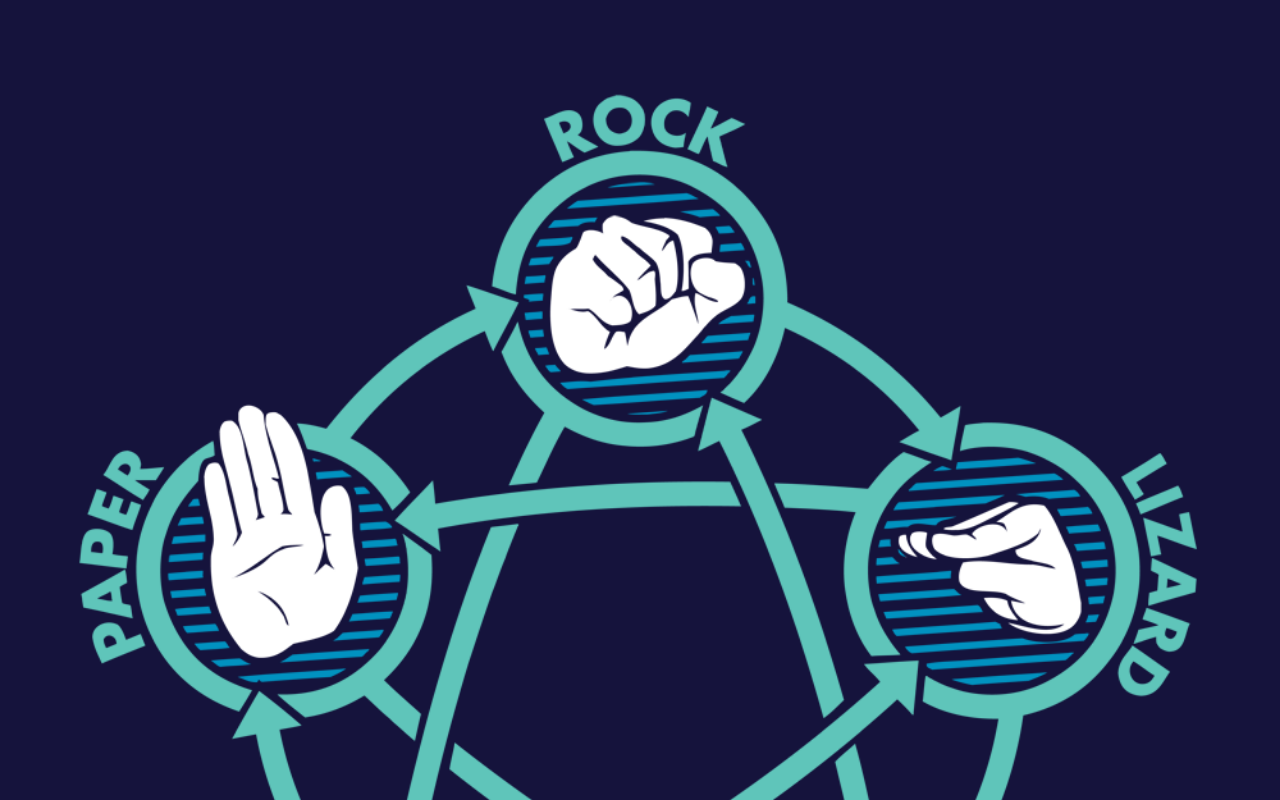
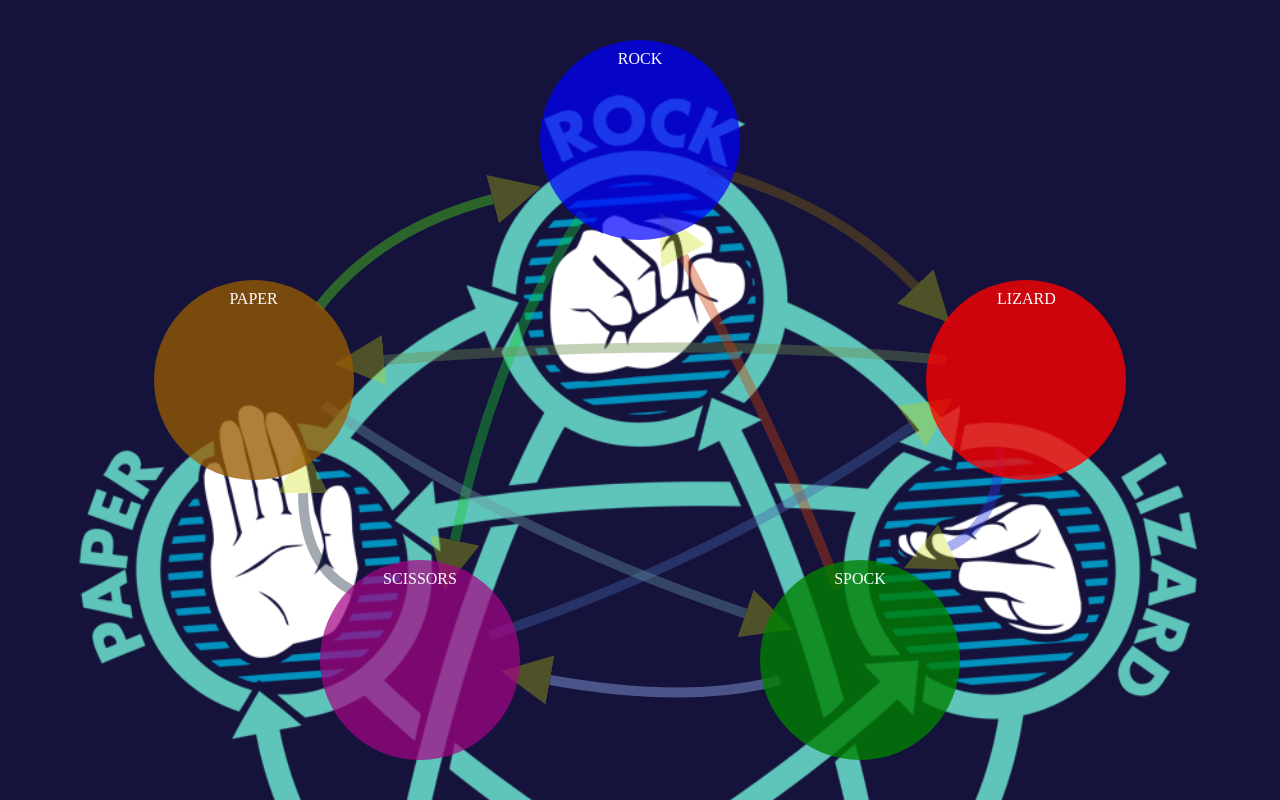
Before and after one commit to mbukh/Rock-Paper-Scissors, a website: page index.html in a window 1280 px wide. Shown: the top 800 px of the page. Drawn offline with Linux system fonts and the light colour scheme.

Commit message:
modified:   index.html 	modified:   index.js 	new file:   lines.js 	modified:   style.css

```diff
--- a/index.html
+++ b/index.html
@@ -1,5 +1,6 @@
 <!DOCTYPE html>
 <html lang="en">
+
 <head>
     <meta charset="UTF-8">
     <meta http-equiv="X-UA-Compatible" content="IE=edge">
@@ -7,8 +8,29 @@
     <link rel="stylesheet" href="style.css">
     <title>Rock Paper Scissors</title>
 </head>
+
 <body>
+    <img src="game-rules.png" alt="">
+    <div id="elements">
+        <div id="a">ROCK</div>
+        <div id="b">LIZARD</div>
+        <div id="c">SPOCK</div>
+        <div id="d">SCISSORS</div>
+        <div id="e">PAPER</div>
+    </div>
+
+    <svg xmlns="http://www.w3.org/2000/svg" width="100%" height="100%" id="arrows">
+        <marker id="arrowhead" markerWidth="14" markerHeight="5" refX="0" refY="2.5" orient="auto" opacity="0.8"
+            fill="#CCDD00">
+            <polygon points="0 0, 5 2.5, 0 5" />
+        </marker>
+        <path id="connector" fill="none" fill-opacity="0.4" opacity="0.4" stroke="#CCDD00" stroke-width="10"
+            marker-end="url(#arrowhead)" />
+    </svg>
+
+    <span id="center"></span>
     <script src="./index.js"></script>
-    <img src="game-rules.png" alt="">
+    <script src="./lines.js"></script>
 </body>
+
 </html>
--- a/index.js
+++ b/index.js
@@ -7,9 +7,40 @@ const elements = {
   scissors: 3,
   paper: 4,
 };
+const maxNumberOfGames = 5;
+let currentGameNumber = 0;
+
+const elementsDiv = [
+  document.querySelector("#a"),
+  document.querySelector("#b"),
+  document.querySelector("#c"),
+  document.querySelector("#d"),
+  document.querySelector("#e"),
+];
+elementsDiv.forEach((el, idx) => el.addEventListener("click", el => game(idx)));
+
+function game(playerElement) {
+    if (++currentGameNumber > 5) return 'Game Over.';
+    console.group("Round " + currentGameNumber);
+    // const playerSelection = getUserSelection();
+    const playerSelection = playerElement;
+    const computerSelection = getComputerChoice();
+    console.log(playRound(playerSelection, computerSelection));
+    console.groupEnd();
+}
+
+function playRound(playerSelection, computerSelection) {
+  let winner = getWinner(playerSelection, computerSelection);
+  return winner;
+}
+
+function getComputerChoice() {
+  return getRandomElement();
+}
 
 function getRandomElement() {
-  return Math.floor(Math.random() * elements.length);
+  const keys = Object.keys(elements);
+  return elements[keys[(keys.length * Math.random()) << 0]];
 }
 
 function getUserSelection() {
@@ -31,10 +62,6 @@ function getUserSelection() {
   return userElement;
 }
 
-function getComputerChoice() {
-  return getRandomElement();
-}
-
 function getWinner(playerSelection, computerSelection) {
   if (playerSelection === computerSelection) {
     return "ties";
@@ -48,24 +75,3 @@ function getWinner(playerSelection, computerSelection) {
     return playerSelection + " computer wins > " + computerSelection;
   }
 }
-
-function playRound(playerSelection, computerSelection) {
-  let winner = getWinner(playerSelection, computerSelection);
-  return winner;
-}
-
-function game() {
-  for (let i = 0; i < 5; i++) {
-    // const playerSelection = getUserSelection();
-    const computerSelection = getComputerChoice();
-    console.log(playRound(playerSelection, computerSelection));
-  }
-}
-
-for (let i = 0; i < 5; i++) {
-  console.group(i);
-  for (let j = 0; j < 5; j++) {
-    console.log(getWinner(i, j));
-  }
-  console.groupEnd();
-}
--- /dev/null
+++ b/lines.js
@@ -0,0 +1,124 @@
+"use strict";
+
+let divs = [
+  document.querySelector("#a"),
+  document.querySelector("#b"),
+  document.querySelector("#c"),
+  document.querySelector("#d"),
+  document.querySelector("#e"),
+];
+var svg = document.getElementById('arrows');
+let connectors = [];
+
+class Connector {
+  constructor(divStart, divEnd, connector) {
+    this.divStart = divStart;
+    this.divEnd = divEnd;
+    this.connector = connector;
+  }
+}
+
+function getClosestPointOnCircle(point, circle, radius) {
+  const vX = point.x - circle.x;
+  const vY = point.y - circle.y;
+  const magV = Math.sqrt(vX * vX + vY * vY);
+  const aX = circle.x + (vX / magV) * radius;
+  const aY = circle.y + (vY / magV) * radius;
+  return { x: aX, y: aY };
+}
+
+function getBezierQPoint (startPoint, endPoint, middle, radius) {
+  const offset = radius / 4;
+  const averageX = (startPoint.x + endPoint.x) / 2;
+  const outWardRight = averageX > middle.x;
+  const averageY = (startPoint.y + endPoint.y) / 2
+  const outWardDown = averageY > middle.y;
+  const sameHeight = startPoint.y === endPoint.y;
+  const posX = averageX + (outWardRight ? offset : (sameHeight ? 0 : - offset));
+  const posY = averageY + (outWardDown ?  offset : - offset);
+  return posX + "," + posY + " ";
+}
+
+function offsetFromCenter(pos, middle, radius) {
+  const offsetRight = pos.x > middle.x;
+  const offsetDown = pos.y > middle.y;
+  return {
+    x: pos.x + (offsetRight ? radius : -radius) * 0.2,
+    y: pos.y + (offsetDown ? radius : -radius) * 0.2,
+  }
+}
+
+function getDString(divStart, divEnd) {
+  let posA = {
+    x: divStart.offsetLeft + divStart.offsetWidth / 2,
+    y: divStart.offsetTop  + divStart.offsetHeight / 2,
+  };
+  let posB = {
+    x: divEnd.offsetLeft + divStart.offsetWidth / 2,
+    y: divEnd.offsetTop  + divStart.offsetHeight / 2,
+  };
+  const middle = {
+    x: divStart.parentElement.offsetLeft + divStart.parentElement.offsetWidth / 2,
+    y: divStart.parentElement.offsetTop + divStart.parentElement.offsetHeight / 2,
+  }
+  const radius = Number.parseInt(getComputedStyle(document.documentElement).getPropertyValue('--radius'));
+  posA = offsetFromCenter(posA, middle, radius);
+  posB = offsetFromCenter(posB, middle, radius);
+  const closestStartPoint = getClosestPointOnCircle(posB, posA, radius);
+  const closestEndPoint = getClosestPointOnCircle(posA, posB, radius * 1.5);
+  const dStr =
+    "M" + closestStartPoint.x + "," + closestStartPoint.y + " " +
+    "Q" + getBezierQPoint(closestStartPoint, closestEndPoint, middle, radius) +
+    closestEndPoint.x + "," + closestEndPoint.y;
+  return dStr;
+}
+
+function drawConnector(divStart, divEnd) {
+  let connector = new Connector(
+    divStart,
+    divEnd,
+    document.querySelector("#connector").cloneNode(true)
+  );
+  let count = connectors.push(connector);
+  connector.connector.id = "connector" + count;
+
+  let dStr = getDString(divStart, divEnd);
+  connector.connector.setAttribute("d", dStr);
+  // let strokeColor = document.defaultView.getComputedStyle(connector.divStart,null).backgroundColor;
+  let strokeColor = getRandomColor();
+  connector.connector.setAttribute('stroke', strokeColor);
+  svg.appendChild(connector.connector);
+}
+
+function updateConnectors() {
+  for (const connector of connectors) {
+    let dStr = getDString(connector.divStart, connector.divEnd);
+    connector.connector.setAttribute("d", dStr);
+  }
+}
+
+function getRandomColor() {
+  var letters = '0123456789ABCDEF';
+  var color = '#';
+  for (var i = 0; i < 6; i++) {
+    color += letters[Math.floor(Math.random() * 16)];
+  }
+  return color;
+}
+
+window.addEventListener("resize", updateConnectors);
+
+let couples = [
+  [divs[0], divs[1]],
+  [divs[1], divs[2]],
+  [divs[2], divs[3]],
+  [divs[3], divs[4]],
+  [divs[4], divs[0]],
+  [divs[0], divs[3]],
+  [divs[1], divs[4]],
+  [divs[2], divs[0]],
+  [divs[3], divs[1]],
+  [divs[4], divs[2]],
+]
+// let couples = divs.flatMap((v, i) => divs.slice(i + 1).map((w) => [v, w]));
+couples.forEach(([a, b]) => drawConnector(a,b));
--- a/style.css
+++ b/style.css
@@ -1,14 +1,84 @@
+:root {
+  --radius: 100;
+}
+
+html,
+body {
+  width: 100%;
+  height: 100%;
+}
 * {
-    box-sizing: border-box;
-    padding: 0;
-    margin: 0;
+  box-sizing: border-box;
+  padding: 0;
+  margin: 0;
 }
 
 body {
-    background-color: #444;
+  background-color: #444;
 }
 
-body>img {
-    width: 100%;
+body > img {
+  width: 100%;
+  position: absolute;
+  z-index: -1;
+}
+/* #center{
+  display: block;
+  position: fixed;
+  top: 50%;
+  left: 50%;
+  background-color:red;
+  width: 4px;
+  height: 4px;
+} */
+#elements {
+  position: fixed;
+  width: 100%;
+  height: 100%;
+  z-index: 3;
+}
 
+#elements > div {
+  color: white;
+  position: fixed;
+  width: calc(var(--radius) * 2 * 1px);
+  height: calc(var(--radius) * 2 * 1px);
+  padding: 10px;
+  border-radius: 50%;
+  text-align: center;
 }
+#elements > div :hover {
+  transition: width 0.5s ease-in-out;
+  transition: height 0.5s ease-in-out;
+  width: calc(var(--radius) * 2.2 * 1px);
+  height: calc(var(--radius) * 2.2 * 1px);
+}
+svg#arrows {
+  position: fixed;
+  z-index: 1;
+}
+#a {
+  background-color: rgba(0, 0, 255, 0.715);
+  top: 5%;
+  left: calc(50% - calc(var(--radius) * 1px));
+}
+#b {
+  background-color: rgba(255, 0, 0, 0.789);
+  top: 35%;
+  right: 12%;
+}
+#c {
+  background-color: rgba(0, 128, 0, 0.787);
+  top: 70%;
+  right: 25%;
+}
+#d {
+  background-color: rgba(165, 5, 133, 0.718);
+  top: 70%;
+  left: 25%;
+}
+#e {
+  background-color: rgba(152, 91, 0, 0.774);
+  top: 35%;
+  left: 12%;
+}
```
Also changed, not shown: index1.html (added, +47 -0 lines).
